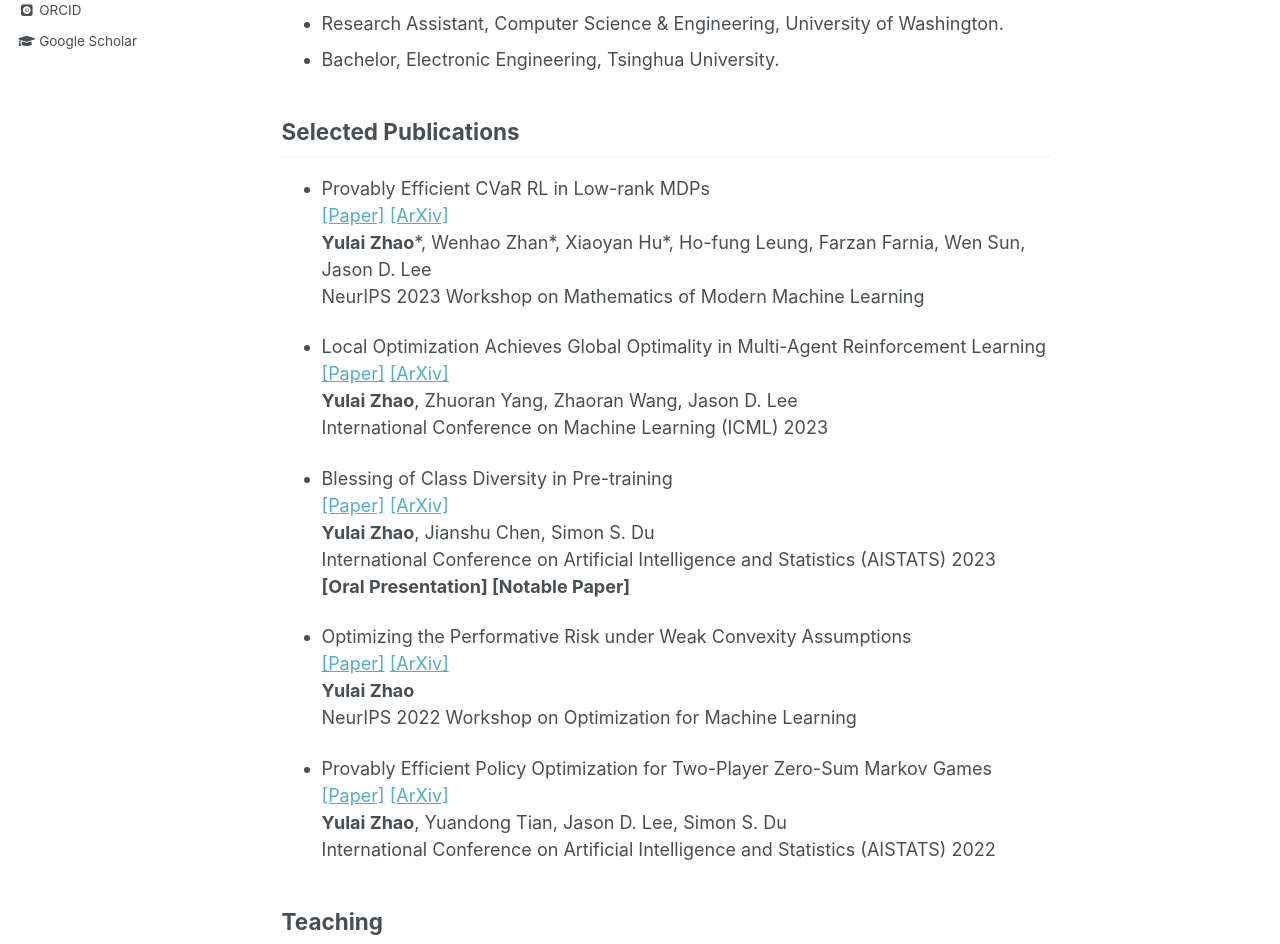
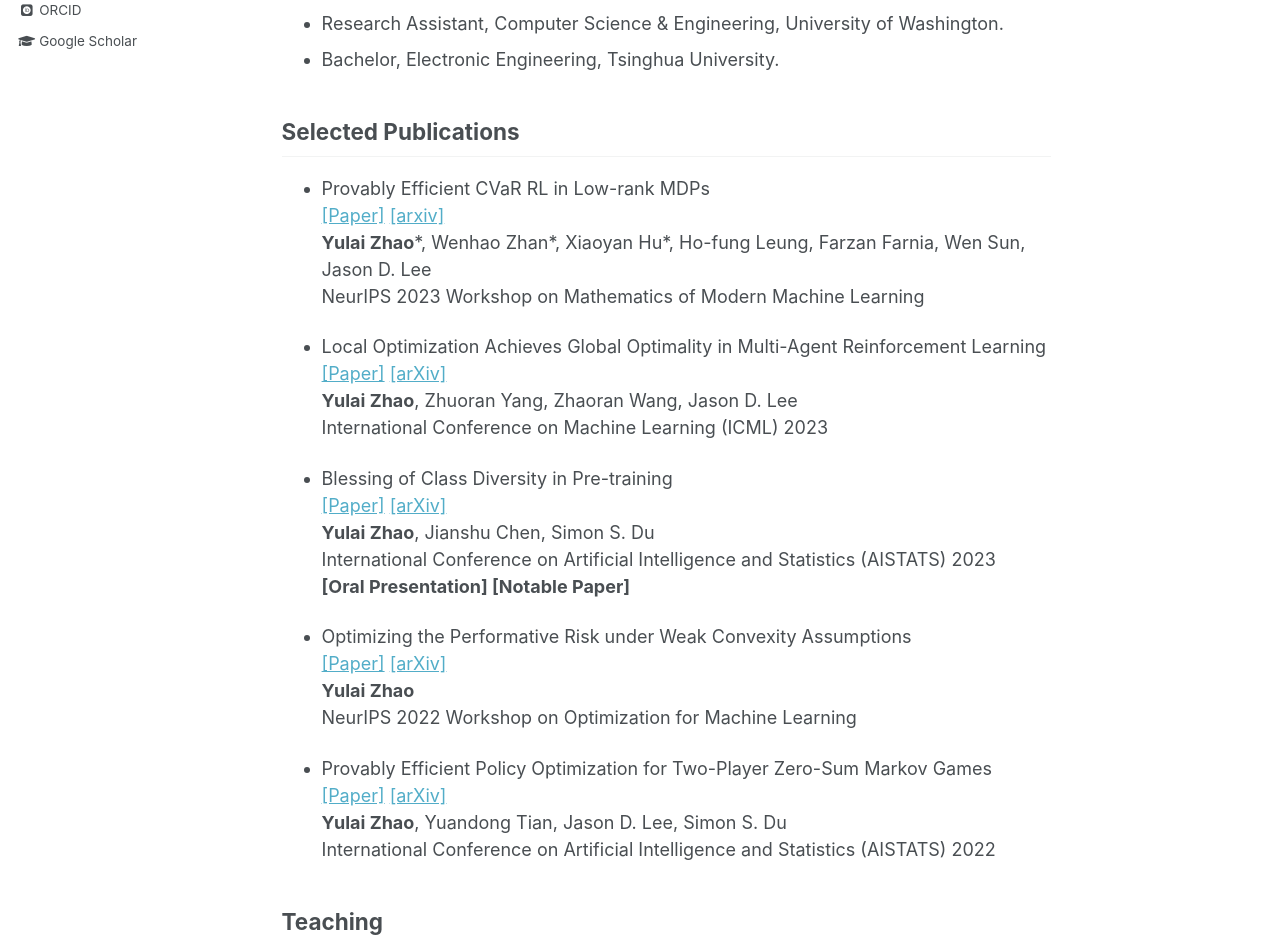
Before and after one commit to zhaoyl18/zhaoyl18.github.io, a Jekyll site: the page built from _pages/about.md, in a window 1280 px wide and 1400 px high. Shown: the part 456-1400 px from the top of the window. Built offline with Jekyll 4.4.1, drawn with Linux system fonts in a browser that asks for light colours; some web fonts are replaced.

```diff
--- a/_pages/about.md
+++ b/_pages/about.md
@@ -22,28 +22,28 @@ My research interests lie in theories/experiments of modern machine learning. I
 ## Selected Publications
 
 * Provably Efficient CVaR RL in Low-rank MDPs
-[[Paper]](<https://openreview.net/forum?id=Vg6oMb7fbh>) [[ArXiv]](<https://arxiv.org/abs/2311.11965>)
+[[Paper]](<https://openreview.net/forum?id=Vg6oMb7fbh>) [[arxiv]](<https://arxiv.org/abs/2311.11965>)
 **Yulai Zhao**\*, Wenhao Zhan\*, Xiaoyan Hu\*, Ho-fung Leung, Farzan Farnia, Wen Sun, Jason D. Lee
 NeurIPS 2023 Workshop on Mathematics of Modern Machine Learning
 
 * Local Optimization Achieves Global Optimality in Multi-Agent Reinforcement Learning
-[[Paper]](<https://proceedings.mlr.press/v202/zhao23j.html>) [[ArXiv]](<https://arxiv.org/abs/2305.04819>)
+[[Paper]](<https://proceedings.mlr.press/v202/zhao23j.html>) [[arXiv]](<https://arxiv.org/abs/2305.04819>)
 **Yulai Zhao**, Zhuoran Yang, Zhaoran Wang, Jason D. Lee
 International Conference on Machine Learning (ICML) 2023
 
 * Blessing of Class Diversity in Pre-training
-[[Paper]](<https://proceedings.mlr.press/v206/zhao23a.html>) [[ArXiv]](<https://arxiv.org/abs/2209.03447>)
+[[Paper]](<https://proceedings.mlr.press/v206/zhao23a.html>) [[arXiv]](<https://arxiv.org/abs/2209.03447>)
 **Yulai Zhao**, Jianshu Chen, Simon S. Du
 International Conference on Artificial Intelligence and Statistics (AISTATS) 2023
 **[Oral Presentation] [Notable Paper]**
 
 * Optimizing the Performative Risk under Weak Convexity Assumptions
-[[Paper]](<https://openreview.net/forum?id=Ut_vApkulkk>) [[ArXiv]](<https://arxiv.org/abs/2209.00771>)
+[[Paper]](<https://openreview.net/forum?id=Ut_vApkulkk>) [[arXiv]](<https://arxiv.org/abs/2209.00771>)
 **Yulai Zhao**
 NeurIPS 2022 Workshop on Optimization for Machine Learning
 
 * Provably Efficient Policy Optimization for Two-Player Zero-Sum Markov Games
-[[Paper]](<https://proceedings.mlr.press/v151/zhao22b.html>) [[ArXiv]](<https://arxiv.org/abs/2102.08903>)
+[[Paper]](<https://proceedings.mlr.press/v151/zhao22b.html>) [[arXiv]](<https://arxiv.org/abs/2102.08903>)
 **Yulai Zhao**, Yuandong Tian, Jason D. Lee, Simon S. Du
 International Conference on Artificial Intelligence and Statistics (AISTATS) 2022
 
```
